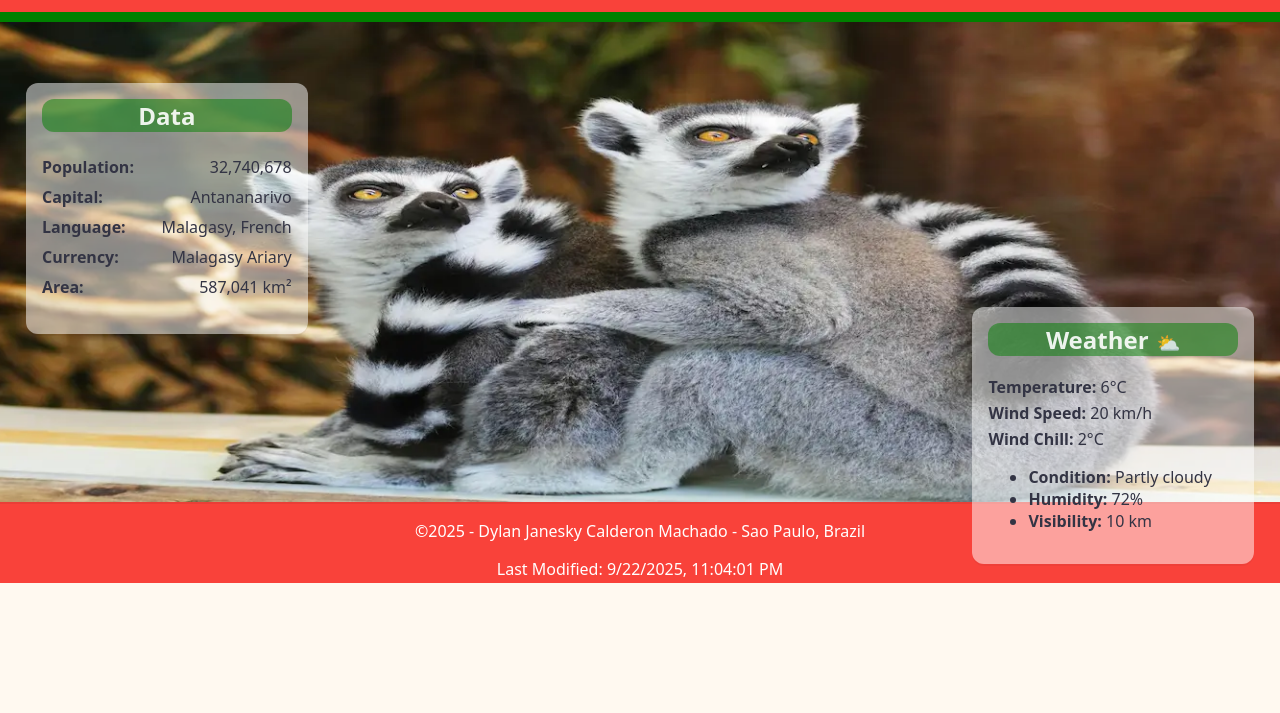
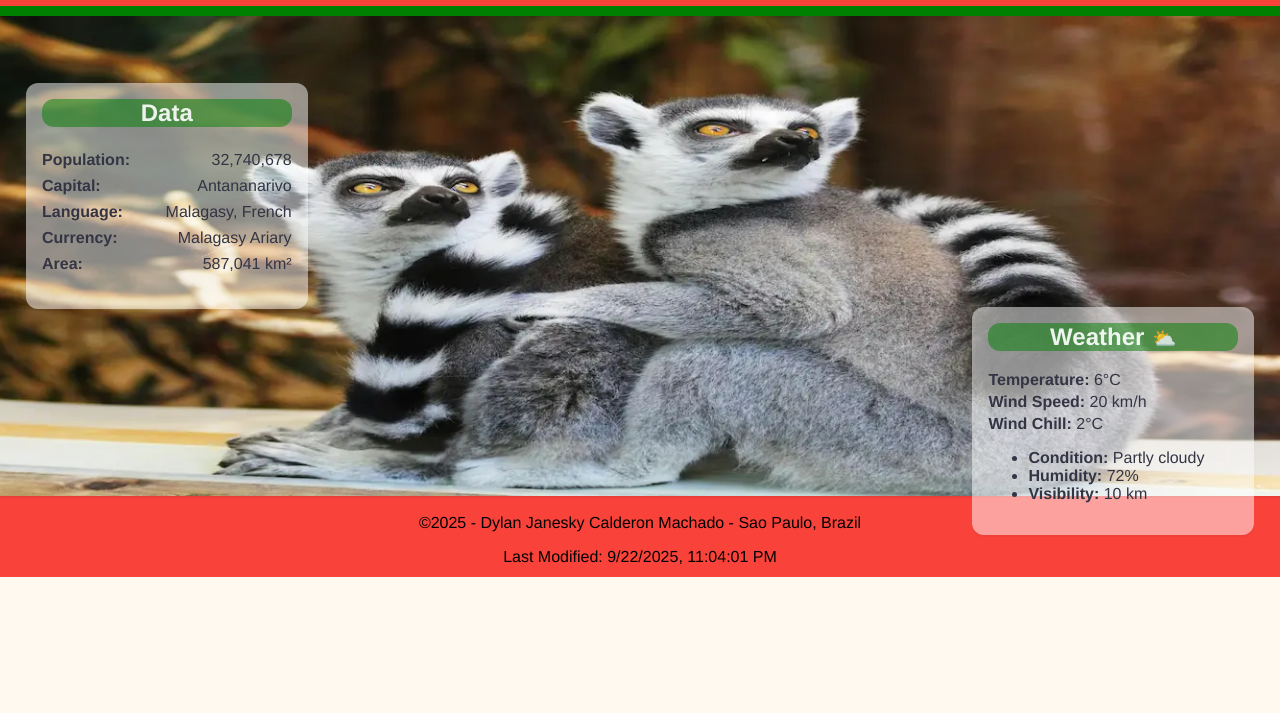
Before and after one commit to dylanjcm/wdd131, a plain HTML site: page place.html in a window 1280 px wide. Shown: the part 87-800 px from the top of the page. Drawn offline with Linux system fonts and the light colour scheme.

Commit message:
fixed css

```diff
--- a/styles/place.css
+++ b/styles/place.css
@@ -20,7 +20,7 @@
 body {
     display: flex;
     flex-direction: column;
-    font-family: system-ui, -apple-system, "Segoe UI", Roboto, "Helvetica Neue", Arial;
+    font-family: "Helvetica Neue", Arial;
     margin: 0;
     background: var(--bg);
     color: var(--muted);
@@ -166,14 +166,12 @@ body {
     }
 
     .data-panel h2 {
-        padding: auto;
         background-color: rgba(0, 128, 0, 0.5);
         color: rgb(255 255 255 / 0.9);
         border-radius: var(--radius);
     }
 
     .weather-heading {
-        padding: auto;
         text-align: center;
         background-color: rgba(0, 128, 0, 0.5);
         color: rgb(255 255 255 / 0.9);
@@ -210,14 +208,13 @@ footer {
     text-align: center;
     height: 80px;
     background-color: #F9423A;
-    color: #fff;
-    padding: auto;
+    color: #000;
     border-top: 1px solid rgba(0, 0, 0, 0.06);
     margin-top: auto;
 }
 
 footer p {
     background-color: #F9423A;
-    color: #fff;
+    color: #000;
     width: 100%;
 }
```
